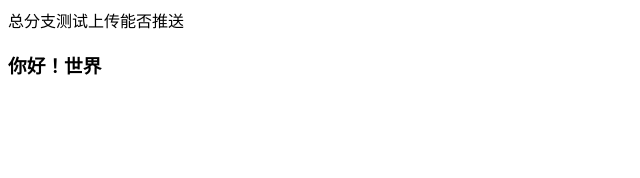
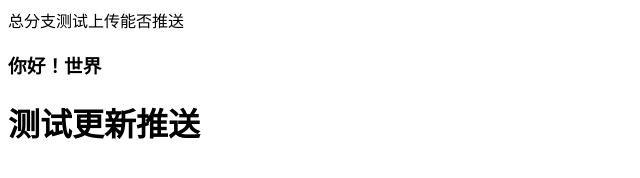
Before and after one commit to Programmeryong/MygithubFirst, a plain HTML site: page index.html in a window 1280 px wide. Shown: the whole page, without its empty margins (0-640 px from the left). Drawn offline with Linux system fonts and the light colour scheme.

Commit message:
HTML1.7
测试推送2

```diff
--- a/index.html
+++ b/index.html
@@ -9,5 +9,6 @@
 		总分支测试上传能否推送
 	</div>
 <h3>你好！世界</h3>
+<h1>测试更新推送</h1>
 </body>
 </html>
```
